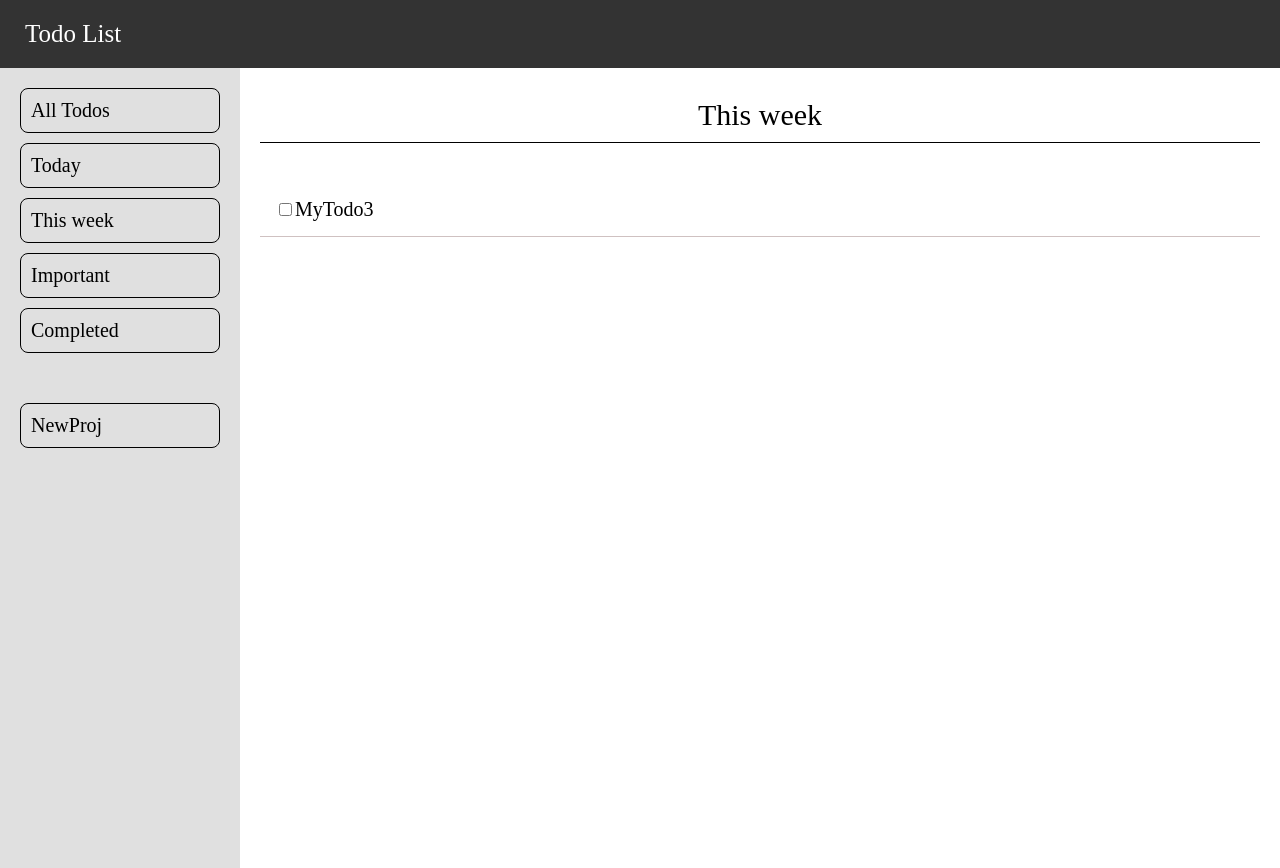
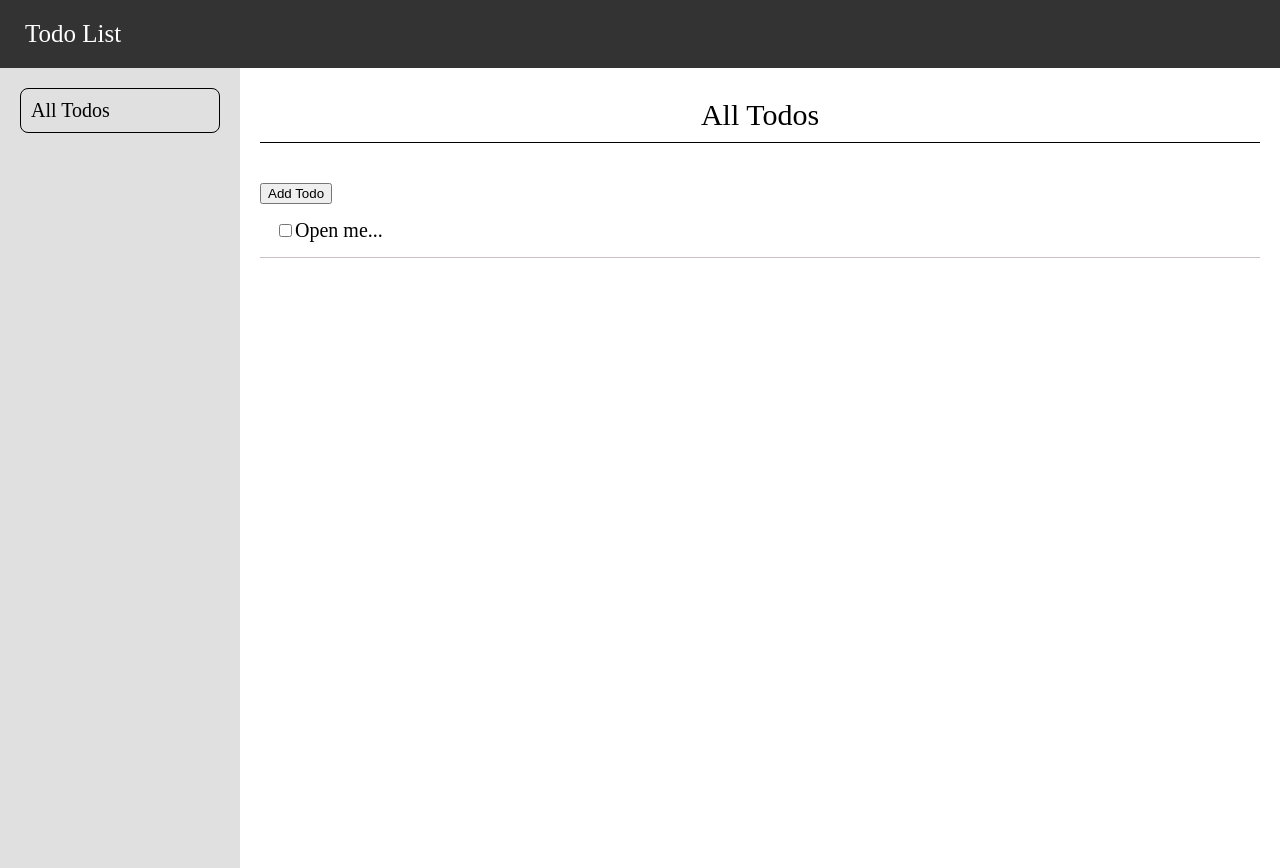
Before and after one commit to Vlad-Petruk/todo-list, a website built with webpack: page dist/index.html in a window 1280 px wide. Built offline with nearby package versions, Linux system fonts and the light colour scheme.

Commit message:
rewrited section's elements, started working on addTodo modal form

```diff
--- a/src/UI.js
+++ b/src/UI.js
@@ -3,10 +3,10 @@ import { TodoFactory, ProjectFactory } from "./factories";
 // Maybe try to work with this function all the way, with sections(today,week, month)
 // maybe tre to update function to be able to add todos and create and add projects as well
 
-let todo = TodoFactory('MyTodo','sdfgsdg','11/12/12','top',);
+let defaultTodo = TodoFactory('Open me...','i know how you feel... but keep going, just one step at a times','11/12/12','top',);
 let todo2 = TodoFactory('MyTodo2','sdfgsdg','11/12/12','top');
 let todo3 = TodoFactory('MyTodo3','sdfgsdg','11/12/12','top');
-console.log(todo)
+console.log(defaultTodo)
 
 let project2 = ProjectFactory('newProj','NewProj')
 //  project1.addTodo(todo);
@@ -18,14 +18,14 @@ let project2 = ProjectFactory('newProj','NewProj')
 
 // Initial sample data for navigation items and corresponding content
 let sections = [
-  { id: 'all', title: 'All Todos', todos: [] },
-  { id: 'today', title: 'Today', todos: [] },
-  { id: 'week', title: 'This week', todos: [] },
-  { id: 'important', title: 'Important', todos: [] },
-  { id: 'completed', title: 'Completed', todos: [] },
+  { id: 'all', title: 'All Todos', todos: [defaultTodo] },
+  // { id: 'today', title: 'Today', todos: [] },
+  // { id: 'week', title: 'This week', todos: [] },
+  // { id: 'important', title: 'Important', todos: [] },
+  // { id: 'completed', title: 'Completed', todos: [] },
 ];
 
-sections.push(project2)
+// sections.push(project2)
 
 const domLoader = () =>{
     const navigation = document.getElementById('navigation');
@@ -51,14 +51,43 @@ const domLoader = () =>{
 
     // Function to show content for a selected section
     function showContent(section) {
-      // Hide previous content
+
       content.innerHTML = '';
-      // Display new content
       const contentElement = document.createElement('div');
+      // Title
       const sectionTitle = document.createElement('div');
       sectionTitle.classList.add('section-title')
       sectionTitle.textContent = section.title;
       contentElement.appendChild(sectionTitle);
+      //Button
+      const addTodoButton = document.createElement('button');
+      addTodoButton.type= 'button';
+      addTodoButton.innerHTML = "Add Todo";
+      addTodoButton.classList.add('add-todo-button')
+      contentElement.appendChild(addTodoButton);
+      addTodoButton.addEventListener('click',()=>{
+        modalContent
+        // Here should be form element with submitAll button
+        modal.style.display = 'block';
+
+        // Close modal when the close button is clicked
+        const closeButton = document.createElement('div');
+        closeButton.className = 'close';
+        closeButton.innerHTML = '&times;';
+
+        // Attach the event listener to close the modal
+        closeButton.addEventListener('click', () => closeModal());
+
+        // Append the close button to the modal content
+        modalContent.appendChild(closeButton);
+
+        // Optional: Add functionality to update or delete todo in the modal
+        const updateBtn = document.createElement('button');
+        updateBtn.textContent = 'Update';
+        updateBtn.addEventListener('click', () => updateTodoDetails(index));
+        modalContent.appendChild(updateBtn);
+      })
+
 
       // Check if there is content in the section
       if (section.todos.length === 0) {
@@ -143,7 +172,7 @@ const domLoader = () =>{
 
 
 
-  function addSampleData(sectionId, project, todo) {
+  function populateSection(sectionId, project, todo) {
     project.addTodo(todo)
     sections.find(section => section.id === sectionId).todos = project.todos;
 
@@ -152,16 +181,17 @@ const domLoader = () =>{
     showContent(sections.find(section => section.id === sectionId));
   }
 
-  addSampleData('week', project2, todo3);
+  // addSampleData('newProj', project2, todo3);
 
   renderNavigation();
+  showContent(sections.find(section => section.id === 'all'));
 
   return{
     renderNavigation,
     showContent,
     openModal,
     closeModal,
-    addSampleData
+    populateSection
   }
 }
 
```
Also changed, not shown: dist/index.html, dist/main.js, dist/style.css.
